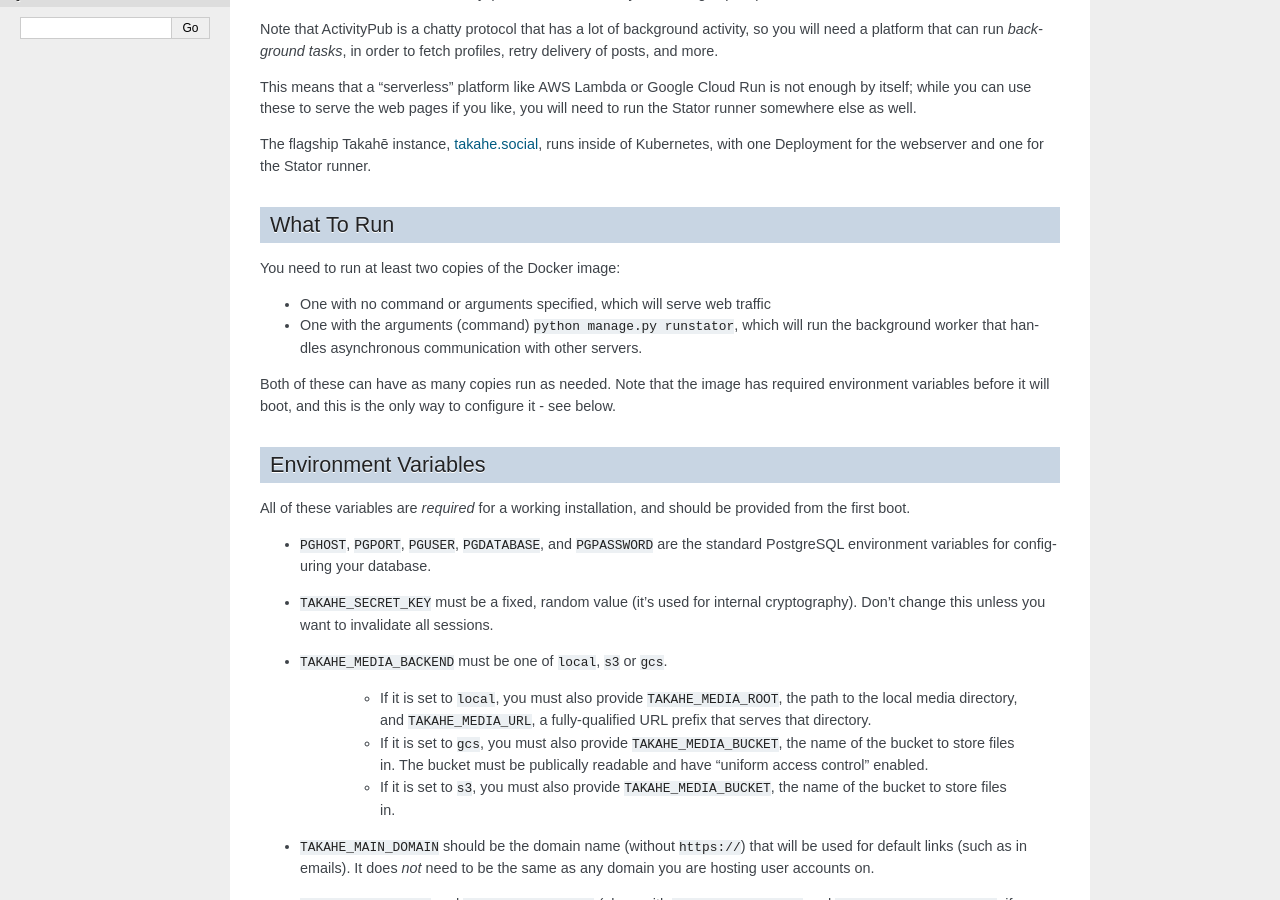
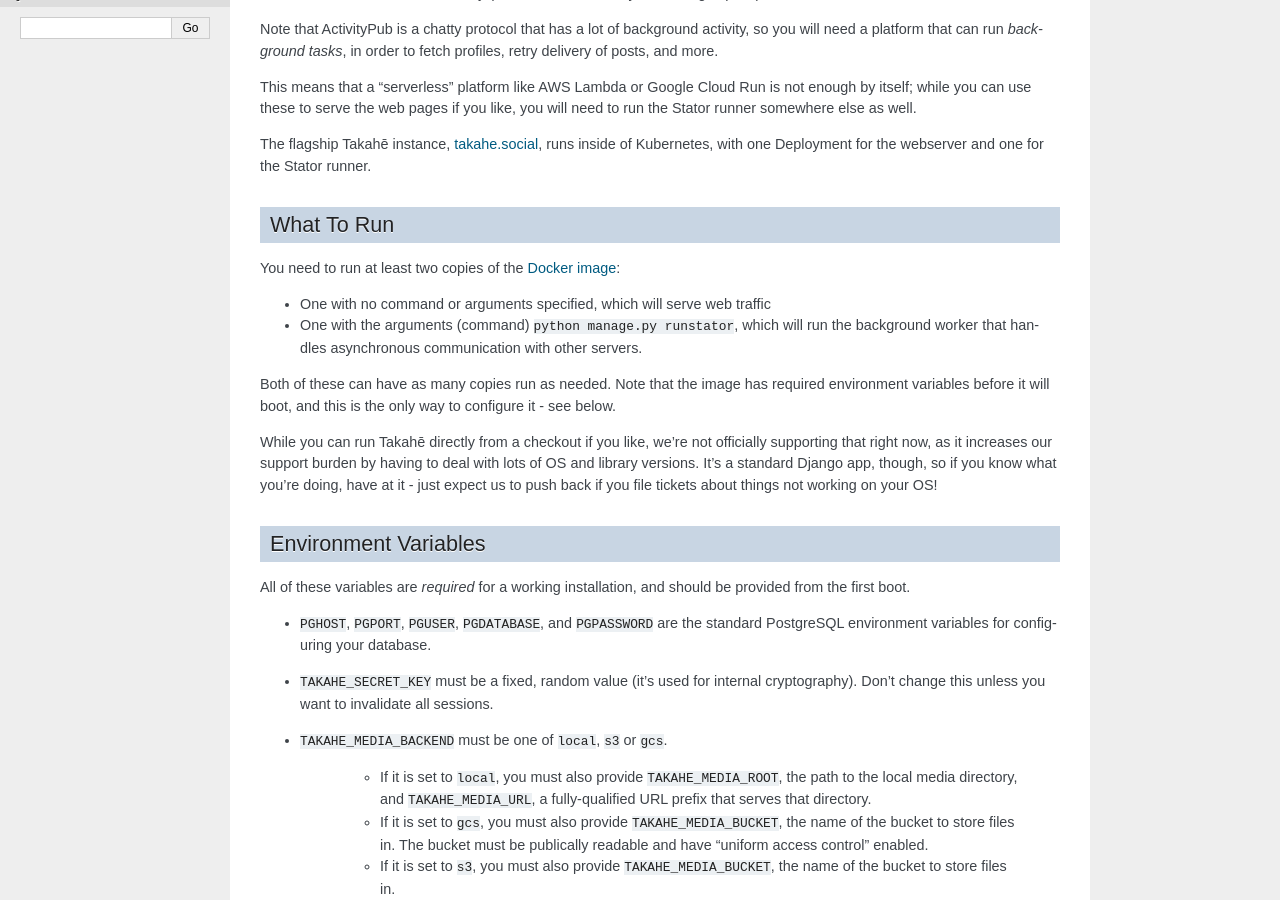
Before and after one commit to jointakahe/takahe, a Sphinx documentation site: the page built from docs/installation.rst, in a window 1280 px wide and 900 px high, scrolled down 438 px. Built offline with Sphinx 7.4.7, drawn with Linux system fonts in a browser that asks for light colours.

```diff
--- a/docs/installation.rst
+++ b/docs/installation.rst
@@ -37,7 +37,7 @@ Stator runner.
 What To Run
 -----------
 
-You need to run at least two copies of the Docker image:
+You need to run at least two copies of the `Docker image <https://hub.docker.com/r/jointakahe/takahe>`_:
 
 * One with no command or arguments specified, which will serve web traffic
 * One with the arguments (command) ``python manage.py runstator``, which will
@@ -47,6 +47,12 @@ You need to run at least two copies of the Docker image:
 Both of these can have as many copies run as needed. Note that the image has
 required environment variables before it will boot, and this is the only way
 to configure it - see below.
+
+While you can run Takahē directly from a checkout if you like, we're not
+officially supporting that right now, as it increases our support burden by
+having to deal with lots of OS and library versions. It's a standard Django
+app, though, so if you know what you're doing, have at it - just expect us to
+push back if you file tickets about things not working on your OS!
 
 
 Environment Variables
```
Also changed, not shown: CHANGELOG.md (added, +3 -0 lines), CONTRIBUTING.md (deleted, +0 -65 lines).
